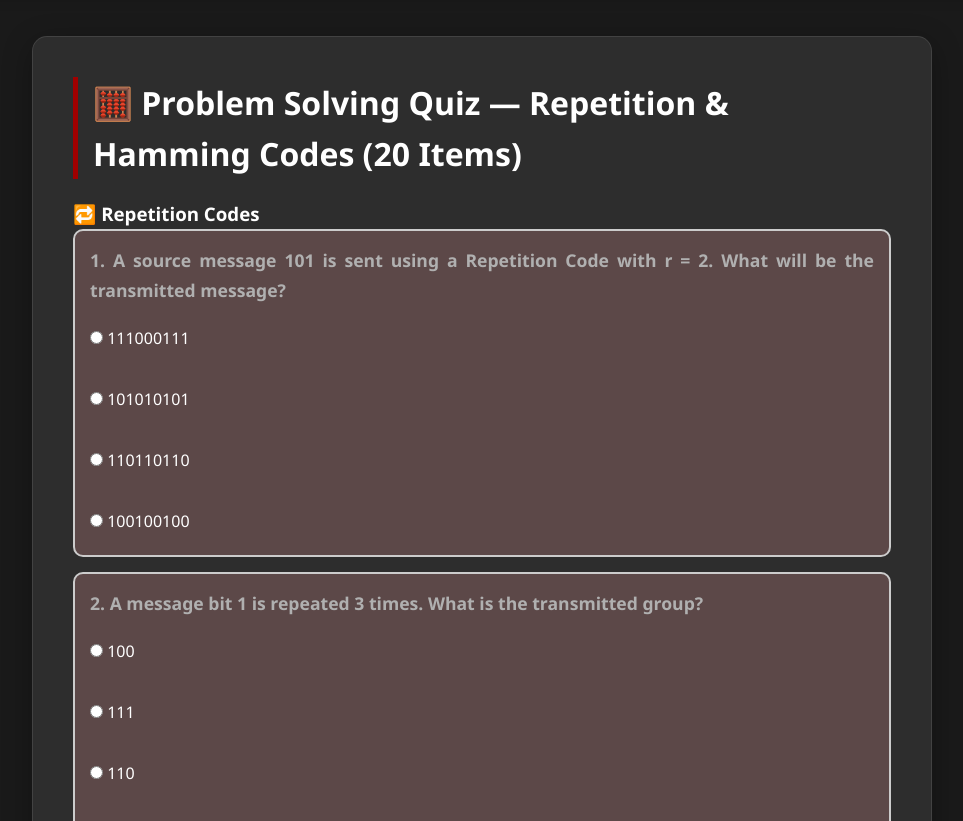
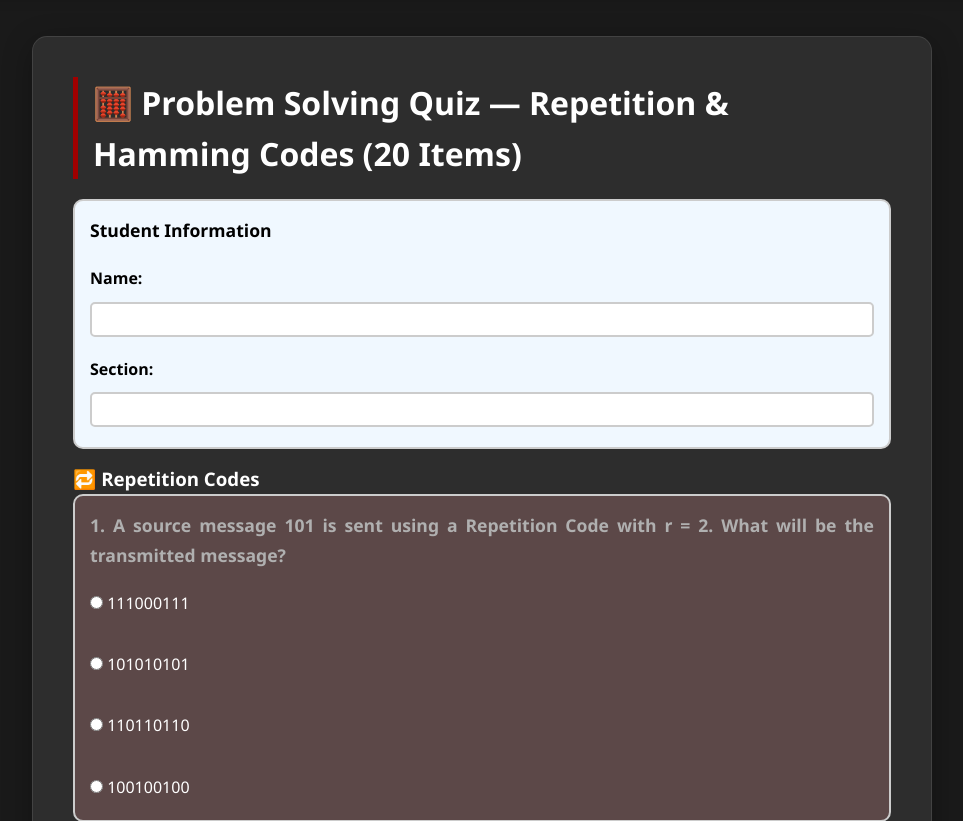
Before and after one commit to Justinochiz/MMW_GROUP_5_HAMMING_AND_REPETITION_CODES1, a PHP site: page /quiz.php in a window 1280 px wide. Shown: the part 235-1056 px from the top of the page, without its empty margins (158-1121 px from the left). Run offline with PHP 8.4, Linux system fonts and the light colour scheme.

Commit message:
Add student info fields and Vercel configuration

```diff
--- a/quiz.php
+++ b/quiz.php
@@ -3,6 +3,16 @@
 <h2>🧮 Problem Solving Quiz — Repetition & Hamming Codes (20 Items)</h2>
 
 <form id="quizForm">
+
+    <!-- Student Information -->
+    <div class="quiz-box" style="background: #f0f8ff; color: #000;">
+        <p style="color: #000;"><b>Student Information</b></p>
+        <label for="studentName" style="color: #000;"><b>Name:</b></label>
+        <input type="text" id="studentName" name="studentName" required style="width: 100%; padding: 8px; margin: 5px 0 15px 0; border: 2px solid #ccc; border-radius: 5px; color: #000; background: #fff;">
+
+        <label for="studentSection" style="color: #000;"><b>Section:</b></label>
+        <input type="text" id="studentSection" name="studentSection" required style="width: 100%; padding: 8px; margin: 5px 0; border: 2px solid #ccc; border-radius: 5px; color: #000; background: #fff;">
+    </div>
 
     <!-- 🧩 Repetition Code Questions -->
     <h3>🔁 Repetition Codes</h3>
@@ -204,6 +214,14 @@
 
 <script>
 function checkAnswers() {
+    const studentName = document.getElementById("studentName").value.trim();
+    const studentSection = document.getElementById("studentSection").value.trim();
+
+    if (!studentName || !studentSection) {
+        alert("Please enter your Name and Section before submitting!");
+        return;
+    }
+
     const correct = {
         q1:"A", q2:"B", q3:"B", q4:"A", q5:"A",
         q6:"B", q7:"B", q8:"A", q9:"A", q10:"A",
@@ -212,7 +230,13 @@ function checkAnswers() {
     };
 
     let score = 0;
-    let feedback = "<h3>Results:</h3><ul>";
+    let feedback = `<div style="background: #e3f2fd; padding: 15px; border-radius: 8px; margin-bottom: 20px;">
+        <h3 style="margin: 0 0 10px 0;">Student Information</h3>
+        <p style="margin: 5px 0;"><b>Name:</b> ${studentName}</p>
+        <p style="margin: 5px 0;"><b>Section:</b> ${studentSection}</p>
+    </div>`;
+
+    feedback += "<h3>Results:</h3><ul>";
 
     for (let key in correct) {
         const selected = document.querySelector(`input[name="${key}"]:checked`);
@@ -221,14 +245,19 @@ function checkAnswers() {
                 score++;
                 feedback += `<li><b>Q${key.substring(1)}:</b> ✅ Correct</li>`;
             } else {
-                feedback += `<li><b>Q${key.substring(1)}:</b> ❌ Wrong</li>`;
+                feedback += `<li><b>Q${key.substring(1)}:</b> ❌ Wrong (Correct answer: ${correct[key]})</li>`;
             }
         } else {
             feedback += `<li><b>Q${key.substring(1)}:</b> ⚠️ Not answered</li>`;
         }
     }
 
-    feedback += `</ul><h3>Your Score: ${score}/20</h3>`;
+    feedback += `</ul>`;
+    feedback += `<div style="background: #4caf50; color: white; padding: 20px; border-radius: 8px; text-align: center; margin-top: 20px;">
+        <h2 style="margin: 0;">Your Score: ${score}/20</h2>
+        <p style="margin: 10px 0 0 0; font-size: 18px;">Percentage: ${(score/20*100).toFixed(1)}%</p>
+    </div>`;
+
     document.getElementById("quizResult").innerHTML = feedback;
 }
 </script>
```
Also changed, not shown: vercel.json (added).
